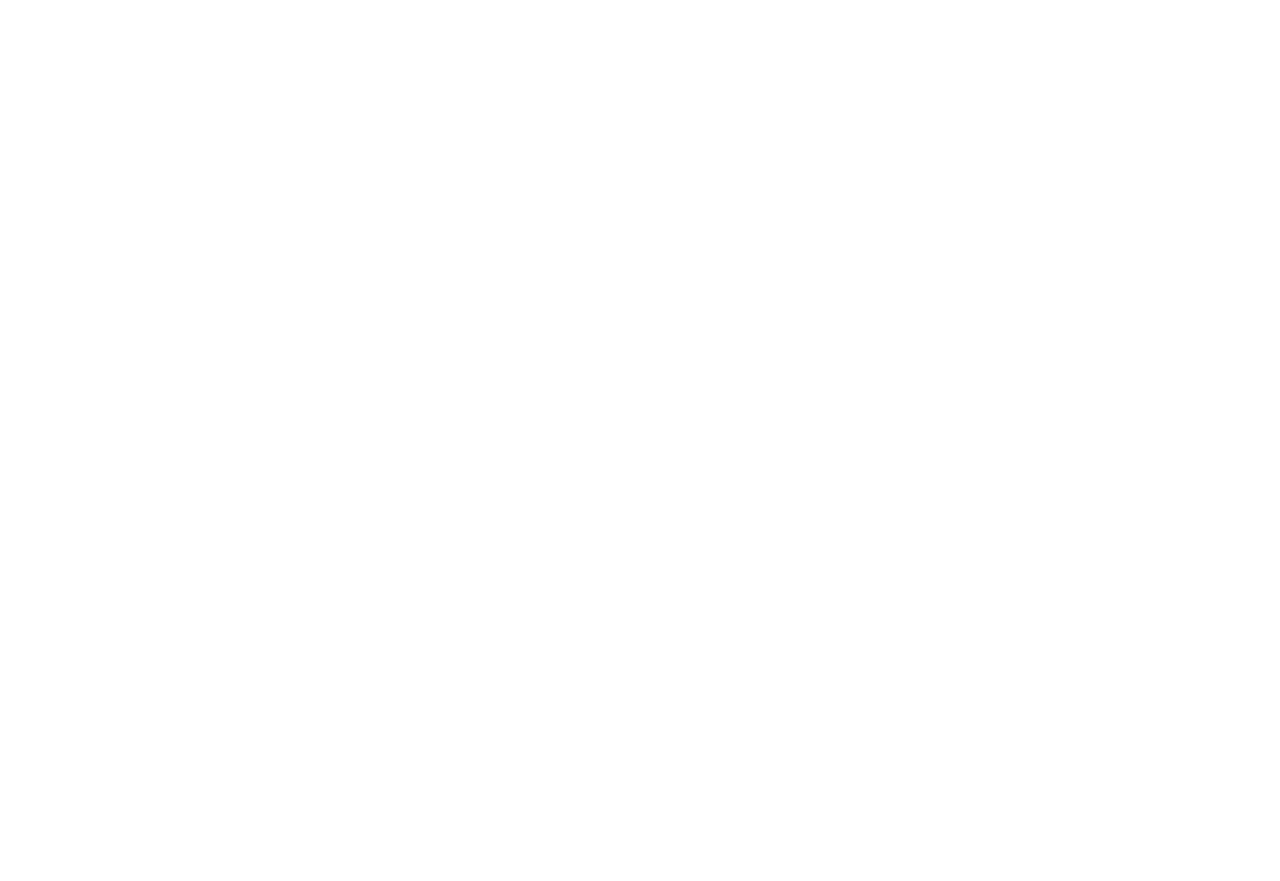
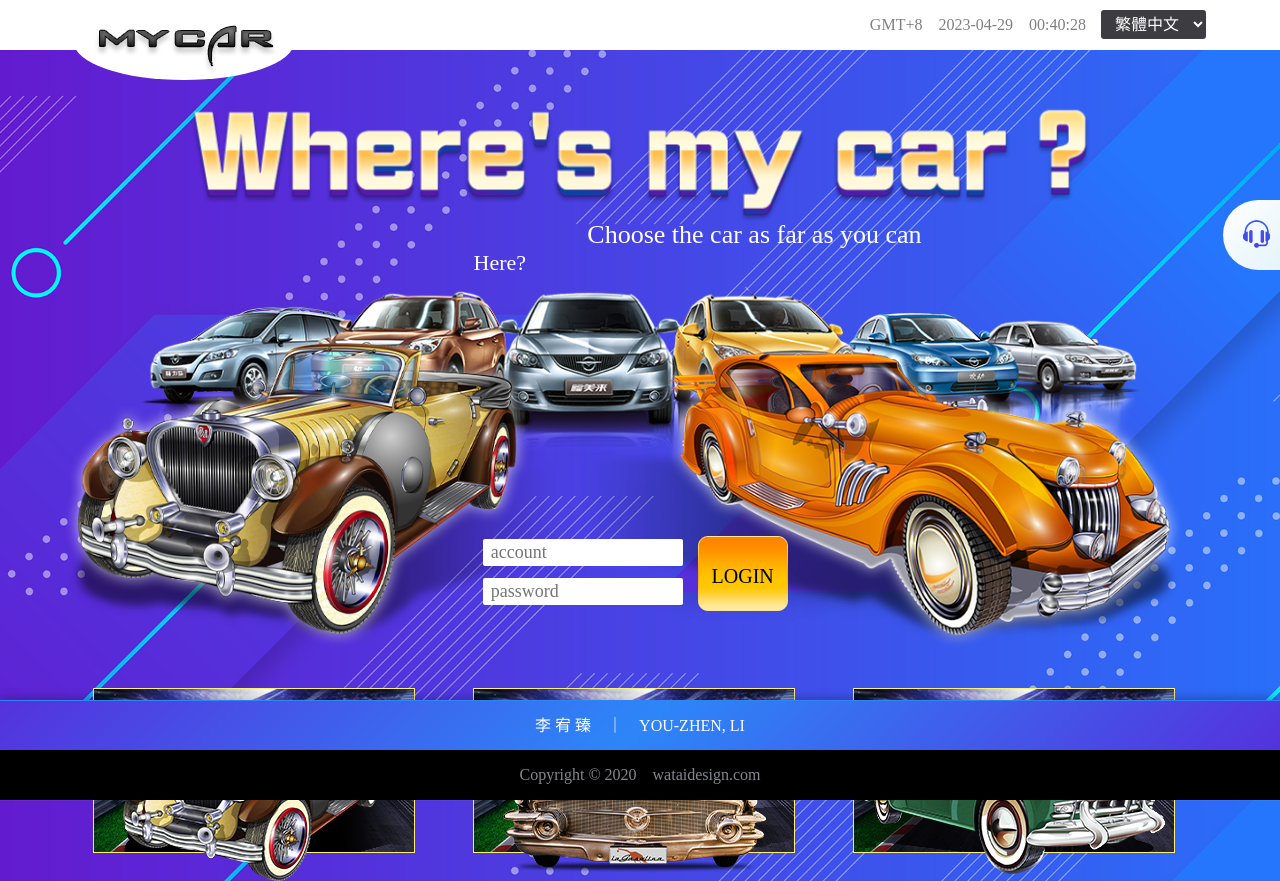
Before and after one commit to yuhsuanlii/watai-design, a plain HTML site: page index.html in a window 1280 px wide. Before the commit the page ends 800 px from the top, so only its background shows below. Drawn offline with Linux system fonts and the light colour scheme.

Commit message:
feat: main page

```diff
--- a/index.html
+++ b/index.html
@@ -1,12 +1,92 @@
 <!DOCTYPE html>
 <html lang="en">
+
 <head>
     <meta charset="UTF-8">
     <meta http-equiv="X-UA-Compatible" content="IE=edge">
     <meta name="viewport" content="width=device-width, initial-scale=1.0">
     <title>My Car</title>
+    <link rel="stylesheet" href="reset.css">
+    <link rel="stylesheet" href="main.css">
 </head>
+
 <body>
+    <nav class="navbar">
+        <div class="header">
+            <div class="header-left">
+                <div class="logo">
+                    <img src="img/LOGO.png" alt="">
+                </div>
+            </div>
+            <div class="header-right">
+                <div id="current-time"></div>
+                <div>
+                    <select class="lang">
+                        <option>繁體中文</option>
+                    </select>
+                </div>
+            </div>
+        </div>
+    </nav>
+    <section>
+        <div class="container">
+            <div class="main">
+                <div class="title">
+                    <img class="titleImg" src="img/text1.png" alt="">
+                </div>
+                <div class="carsTop">
+                    <span class="here">Here?</span>
+                    <span class="choose">Choose the car as far as you can</span>
+                    <img class="carsImg" src="img/img.png" alt="">
+                </div>
+                <div class="carsMiddle">
+                    <div class="carsMiddleLeft">
+                        <img class="carsMiddleLeftImg" src="img/car_left.png" alt="">
+                    </div>
+                    <div class="carsMiddleRight">
+                        <img class="carsMiddleRightImg" src="img/car_right.png" alt="">
+                    </div>
+                </div>
+                <div class="login">
+                    <div class="input">
+                        <input type="text" class="account" placeholder="account"><br>
+                        <input type="password" class="password" placeholder="password">
+                    </div>
+                    <div class="wholeBtn">
+                        <img src="img/3.png" alt="" class="btn">
+                        <span class="btnTitle">LOGIN</span>
+                    </div>
+                </div>
+                <div class="carsBottom">
+                    <div class="bottomLeft">
+                        <img class="car10" src="img/car10img.png" alt="">
+                        <img src="img/car10.png" alt="">
+                    </div>
+                    <div class="bottomMiddle">
+                        <img class="car06" src="img/car06img.png" alt="">
+                        <img src="img/car06.png" alt="">
+                    </div>
+                    <div class="bottomRight">
+                        <img class="car05" src="img/car05img.png" alt="">
+                        <img src="img/car05.png" alt="">
+                    </div>
+                </div>
+            </div>
+        </div>
+        <div class="mic">
+            <img class="icon" src="img/icon.png" alt="">
+            <span class="contact">Contact us!</span>
+        </div>
+    </section>
+    <footer>
+        <div class="footer1">
+            <div class="name">李 宥 臻&emsp;｜&emsp;YOU-ZHEN, LI</div>
+        </div>
+        <div class="footer2">
+            <div class="copyright">Copyright © 2020&emsp;wataidesign.com</div>
+        </div>
+    </footer>
+    <script src="main.js"></script>
+</body>
 
-</body>
 </html>
--- /dev/null
+++ b/main.css
@@ -0,0 +1,373 @@
+body {
+    background-image: url('img/bg.png');
+    background-repeat: no-repeat;
+    background-size: cover;
+    background-attachment: fixed;
+    background-position: bottom;
+    /* font-family: Microsoft JhengHei; */
+    font-family: Bahnschrift;
+    margin: 0;
+    height: 100%;
+}
+
+.navbar {
+    background-color: #ffffff;
+    position: fixed;
+    width: 100%;
+    height: 50px;
+    top: 0;
+    z-index: 10;
+    justify-content: flex-end;
+    flex: auto;
+}
+
+.header {
+    width: min(90%, 1200px);
+    /* height: 50px; */
+    padding: 10px;
+    display: flex;
+    justify-content: space-between;
+    margin: auto;
+}
+
+.logo {
+    position: absolute;
+    top: 5px;
+    padding: 20px;
+    background-color: #ffffff;
+    width: 220px;
+    height: 75px;
+    border-radius: 50%;
+    transition: transform 0.3s ease-in-out;
+}
+
+.logo:hover {
+    box-shadow: 0px 10px 10px rgba(0, 0, 0, 0.2);
+    cursor: pointer;
+    transform: translateY(10px);
+}
+
+.header-right {
+    display: flex;
+    justify-content: space-between;
+}
+
+#current-time {
+    color: gray;
+    font-size: 16px;
+    margin-right: 15px;
+    line-height: 30px;
+    font-family: Bahnschrift;
+}
+
+.lang {
+    background-color: #3d3c41;
+    color: #ffffff;
+    padding: 5px 10px 5px 10px;
+    border-radius: 3px;
+    border: none;
+}
+
+section {
+    margin-top: 50px;
+}
+
+.main {
+    width: min(90%, 1200px);
+    /* background-color: antiquewhite; */
+    margin: auto;
+}
+
+.title {
+    padding-top: 60px;
+    text-align: center;
+}
+
+.titleImg {
+    width: 90%;
+    max-width: 900px;
+    max-height: 600px;
+}
+
+.carsTop {
+    padding-top: 60px;
+    text-align: center;
+}
+
+.here {
+    position: absolute;
+    font-size: 22px;
+    color: #ffffff;
+    left: 37%;
+    top: 250px;
+}
+
+.choose {
+    position: absolute;
+    font-size: 26px;
+    color: #ffffff;
+    right: 28%;
+    top: 220px;
+}
+
+.carsImg {
+    width: 100%;
+    max-width: 1000px;
+    max-height: 600px;
+}
+
+.carsMiddle {
+    display: grid;
+    grid-template-columns: 45% 55%;
+    position: relative;
+    margin-top: -15%;
+}
+
+.carsMiddleLeftImg {
+    width: 95%;
+}
+
+.carsMiddleRightImg {
+    padding-top: 10px;
+    width: 95%;
+    max-height: 600px;
+}
+
+.login {
+    text-align: center;
+    display: grid;
+    grid-template-columns: 70% 30%;
+    width: 330px;
+    margin-top: -120px;
+    margin-left: 35%;
+}
+
+.input {
+    z-index: 10;
+    animation: slide-up 1s ease-out;
+}
+
+.account,
+.password {
+    width: 200px;
+    padding: 3px;
+    padding-left: 8px;
+    margin: 6px;
+    border-radius: 2px;
+    font-size: 18px;
+}
+
+.wholeBtn{
+    animation: slide-up 1s ease-out;
+}
+
+.btn {
+    position: relative;
+    z-index: 10;
+    margin-left: -10px;
+    margin-top: 3px;
+}
+
+.btnTitle {
+    position: relative;
+    top: -50px;
+    left: -5px;
+    z-index: 10;
+    font-size: 20px;
+}
+
+.btnTitle:hover{
+    cursor: pointer;
+}
+
+.btn:hover {
+    cursor: pointer;
+}
+
+.carsBottom {
+    display: grid;
+    grid-template-columns: 33% 33% 33%;
+    padding-top: 50px;
+    text-align: center;
+}
+
+.car10 {
+    position: absolute;
+    margin-top: 20px;
+    margin-left: 30px;
+    animation: slide-up 1s ease-out;
+}
+
+.car06 {
+    position: absolute;
+    margin-top: 40px;
+    margin-left: 30px;
+    animation: slide-up 1s ease-out;
+}
+
+.car05 {
+    position: absolute;
+    margin-top: 20px;
+    margin-left: 10px;
+    animation: slide-up 1s ease-out;
+}
+
+@keyframes slide-up {
+    from {
+        transform: translateY(100%);
+    }
+
+    to {
+        transform: translateY(0);
+    }
+}
+
+.carsImg:hover,
+.carsMiddleLeftImg:hover,
+.carsMiddleRightImg:hover{
+    animation: jump 0.2s infinite alternate;
+}
+
+.title{
+    animation: jump 0.5s infinite alternate;
+}
+
+@keyframes jump {
+    0% {
+      transform: translateY(0);
+    }
+    100% {
+      transform: translateY(-5px);
+    }
+  }
+
+.mic {
+    position: fixed;
+    top: 200px;
+    right: 0px;
+    width: 190px;
+    height: 70px;
+    background: linear-gradient(-45deg, #c9e7f8, #ffffff);
+    border-radius: 50px 0px 0px 50px;
+    transform: translateX(70%);
+    transition: transform 0.5s ease-out;
+}
+
+.mic:hover {
+    transform: translateX(0);
+    box-shadow: 0px 10px 10px rgba(0, 0, 0, 0.2);
+    cursor: pointer;
+}
+
+.icon {
+    position: absolute;
+    top: 20px;
+    left: 20px;
+}
+
+.contact {
+    position: absolute;
+    top: 25px;
+    right: 15px;
+    font-size: 18px;
+    font-weight: 700;
+    color: #4226b2;
+    letter-spacing: 1px;
+}
+
+.footer1 {
+    position: fixed;
+    bottom: 50px;
+    width: 100%;
+    height: 50px;
+    background: linear-gradient(-45deg, #5432dd, #2d86f8, #5432dd);
+    box-shadow: 0 -1px 10px 0px rgba(0, 0, 0, 0.3);
+    border-top: 1px solid #2d86f8;
+}
+
+.name {
+    color: #ffffff;
+    font-size: 16px;
+    line-height: 50px;
+    text-align: center;
+}
+
+.footer2 {
+    position: fixed;
+    bottom: 0px;
+    width: 100%;
+    height: 50px;
+    background-color: black;
+}
+
+.copyright {
+    color: #85878c;
+    font-size: 16px;
+    line-height: 50px;
+    text-align: center;
+    font-family: Bahnschrift;
+}
+
+@media only screen and (max-width: 640px) {
+    .navbar {
+        height: 110px;
+    }
+
+    .header-right {
+        padding-top: 65px;
+        margin: auto;
+    }
+
+    #current-time {
+        font-size: 14px;
+    }
+
+    .lang {
+        font-size: 12px;
+    }
+
+    .logo {
+        left: 18%;
+    }
+
+    section {
+        margin-top: 80px;
+    }
+
+    .here {
+        font-size: 14px;
+        left: 25%;
+        top: 220px;
+    }
+
+    .choose {
+        font-size: 16px;
+        right: 10%;
+        top: 190px;
+    }
+
+    .carsMiddle {
+        margin-top: -17%;
+    }
+
+    .login {
+        margin-top: 12px;
+        margin-left: 0px;
+    }
+
+    .btn {
+        margin-top: 2px;
+    }
+
+    .mic {
+        top: 220px;
+    }
+
+    .carsBottom {
+        grid-template-columns: 100%;
+        gap: 50px;
+        padding-top: 10px;
+        padding-bottom: 150px;
+    }
+
+}
--- /dev/null
+++ b/main.js
@@ -0,0 +1,19 @@
+// datetime
+
+function update() {
+    let now = new Date();
+    let utc_timestamp = now.getTime() + (now.getTimezoneOffset() * 60000);
+    let offset = 8 * 60 * 60 * 1000;
+    let gmt8_timestamp = utc_timestamp + offset;
+    let gmt8_date = new Date(gmt8_timestamp);
+
+    let year = gmt8_date.getFullYear();
+    let month = ("0" + (gmt8_date.getMonth() + 1)).slice(-2);
+    let day = ("0" + gmt8_date.getDate()).slice(-2);
+    let hours = ("0" + gmt8_date.getHours()).slice(-2);
+    let minutes = ("0" + gmt8_date.getMinutes()).slice(-2);
+    let seconds = ("0" + gmt8_date.getSeconds()).slice(-2);
+
+    document.getElementById("current-time").innerHTML = "GMT+8　" + year + "-" + month + "-" + day + "　" + hours + ":" + minutes + ":" + seconds;
+}
+setInterval(update, 1000);
--- /dev/null
+++ b/reset.css
@@ -0,0 +1,20 @@
+* {
+    margin: 0;
+    padding: 0;
+    border: 0;
+    box-sizing: border-box;
+}
+
+input,
+button,
+select,
+textarea {
+    font-family: inherit;
+    font-size: inherit;
+    line-height: inherit;
+}
+
+a {
+    text-decoration: none;
+    color: inherit;
+}
```
Also changed, not shown: img/bg 拷貝 2.png (deleted), img/bg-right.png (renamed from img/bg (1).png), img/car05img.png (renamed from img/car05 拷貝.png), img/car06img.png (renamed from img/car06 拷貝.png), img/car10img.png (renamed from img/car10 拷貝.png), index.css (deleted).
